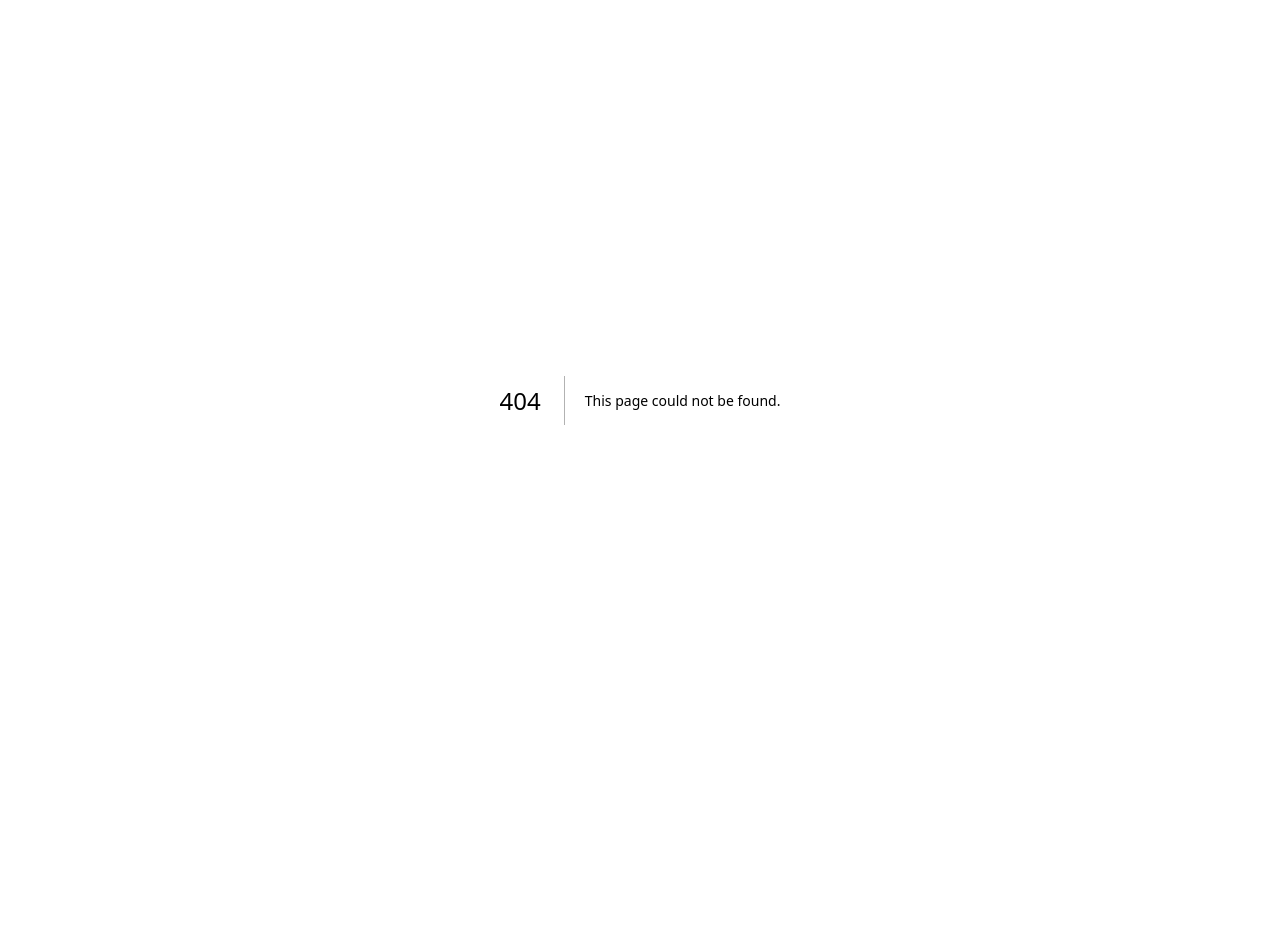
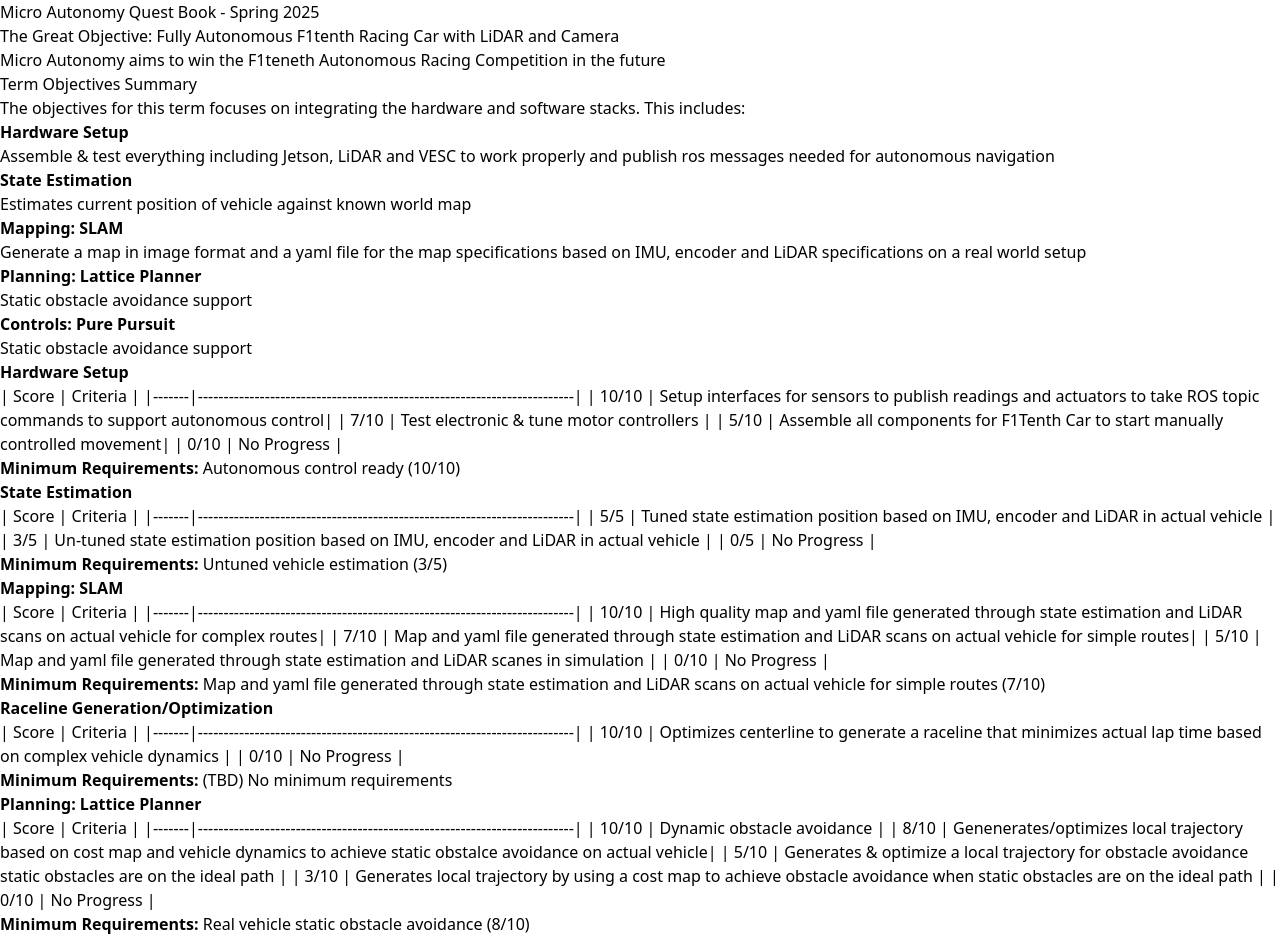
Before and after one commit to WATonomous/wato_wiki, a Next.js app: page /quest_books/s25_micro_quests in a window 1280 px wide. Before the commit this address had no page. Shown: the top 940 px of the page. Before the commit the page ends 800 px from the top, so only its background shows below. Built offline with nearby package versions, Linux system fonts and the light colour scheme.

Commit message:
quests added

```diff
--- /dev/null
+++ b/pages/quest_books/s25_micro_quests.mdx
@@ -0,0 +1,107 @@
+# Micro Autonomy Quest Book - Spring 2025
+
+## The Great Objective: Fully Autonomous F1tenth Racing Car with LiDAR and Camera
+
+Micro Autonomy aims to win the F1teneth Autonomous Racing Competition in the future
+
+## Term Objectives Summary
+
+The objectives for this term focuses on integrating the hardware and software stacks. This includes:
+
+1. **Hardware Setup**
+   - Assemble & test everything including Jetson, LiDAR and VESC to work properly and publish ros messages needed for autonomous navigation
+2. **State Estimation**
+   - Estimates current position of vehicle against known world map
+2. **Mapping: SLAM**
+   - Generate a map in image format and a yaml file for the map specifications based on IMU, encoder and LiDAR specifications on a real world setup
+3. **Planning: Lattice Planner**
+   - Static obstacle avoidance support
+4. **Controls: Pure Pursuit**
+   - Static obstacle avoidance support
+
+1. **Hardware Setup**
+
+| Score | Criteria                                                                 |
+|-------|-------------------------------------------------------------------------|
+| 10/10 |  Setup interfaces for sensors to publish readings and actuators to take ROS topic commands to support autonomous control|
+| 7/10 |  Test electronic & tune motor controllers |
+| 5/10 |  Assemble all components for F1Tenth Car to start manually controlled movement|
+| 0/10  | No Progress                                                          |
+
+**Minimum Requirements:** Autonomous control ready (10/10)
+
+2. **State Estimation**
+
+| Score | Criteria                                                                 |
+|-------|-------------------------------------------------------------------------|
+| 5/5  | Tuned state estimation position based on IMU, encoder and LiDAR in actual vehicle |
+| 3/5  | Un-tuned state estimation position based on IMU, encoder and LiDAR in actual vehicle |
+| 0/5  | No Progress                                                          |
+
+**Minimum Requirements:** Untuned vehicle estimation (3/5)
+
+3. **Mapping: SLAM**
+
+| Score | Criteria                                                                 |
+|-------|-------------------------------------------------------------------------|
+| 10/10 | High quality map and yaml file generated through state estimation and LiDAR scans on actual vehicle for complex routes|
+| 7/10 | Map and yaml file generated through state estimation and LiDAR scans on actual vehicle for simple routes|
+| 5/10  | Map and yaml file generated through state estimation and LiDAR scanes in simulation |
+| 0/10  | No Progress                                                          |
+
+**Minimum Requirements:** Map and yaml file generated through state estimation and LiDAR scans on actual vehicle for simple routes (7/10)
+
+
+4. **Raceline Generation/Optimization**
+
+| Score | Criteria                                                                 |
+|-------|-------------------------------------------------------------------------|
+| 10/10 | Optimizes centerline to generate a raceline that minimizes actual lap time based on complex vehicle dynamics |
+| 0/10  | No Progress                                                          |
+
+**Minimum Requirements:** (TBD) No minimum requirements
+
+5. **Planning: Lattice Planner**
+
+| Score | Criteria                                                                 |
+|-------|-------------------------------------------------------------------------|
+| 10/10 | Dynamic obstacle avoidance |
+| 8/10 | Genenerates/optimizes local trajectory based on cost map and vehicle dynamics to achieve static obstalce avoidance on actual vehicle|
+| 5/10  | Generates & optimize a local trajectory for obstacle avoidance static obstacles are on the ideal path |
+| 3/10  | Generates local trajectory by using a cost map to achieve obstacle avoidance when static obstacles are on the ideal path |
+| 0/10  | No Progress                                                          |
+
+**Minimum Requirements:** Real vehicle static obstacle avoidance (8/10)
+
+6. **Controls: Pure Pursuit**
+
+| Score | Criteria                                                                 |
+|-------|-------------------------------------------------------------------------|
+| 10/10 | Tune pure pursuit controller for dynamic obstacle avoidance on actual vehicle |
+| 8/10 | Tune pure pursuit controller for static obstacle avoidance on actual vehicle |
+| 5/10 | Follows local trajectories and ideal velocities smoothly on actual vehicle |
+| 0/10  | No Progress                                                          |
+
+**Minimum Requirements:** Real vehicle static obstacle avoidance (8/10)
+
+7. **Integration**
+
+| Score | Criteria                                                                 |
+|-------|-------------------------------------------------------------------------|
+| 10/10 | Full software integration & hardware interfaces for real life autonomous racing |
+| 8/10  | Full software integration in simulation for autonomous driving, limited hardware interfaces |
+| 0/10  | No progress|
+
+**Minimum Requirements:** Full integration (10/10)
+
+## Scoring Template
+
+| Quest Name | Description | Due Date | Score |
+|------------|-------------|----------|-------|
+| Hardware Setup |  | 2025-08-31 |  |
+| State Estimation |  | 2025-08-31 |  |
+| Mapping: SLAM |  | 2025-08-31 |  |
+| Raceline Generation/Optimization |  | 2025-08-31 |  |
+| Planning: Lattice Planner |  | 2025-04-31 |  |
+| Controls: Pure Pursuit |  | 2025-08-31 |  |
+| Integration | Full Integration | 2025-08-31 |  |
```
